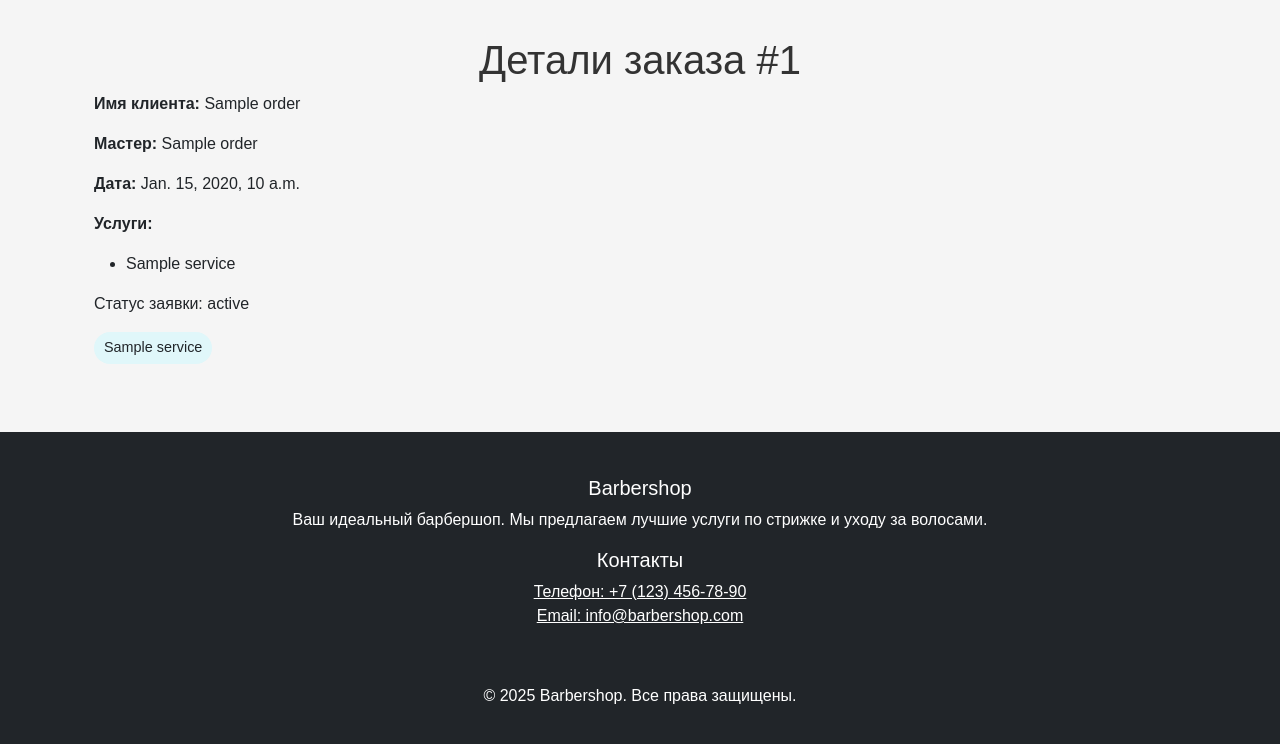
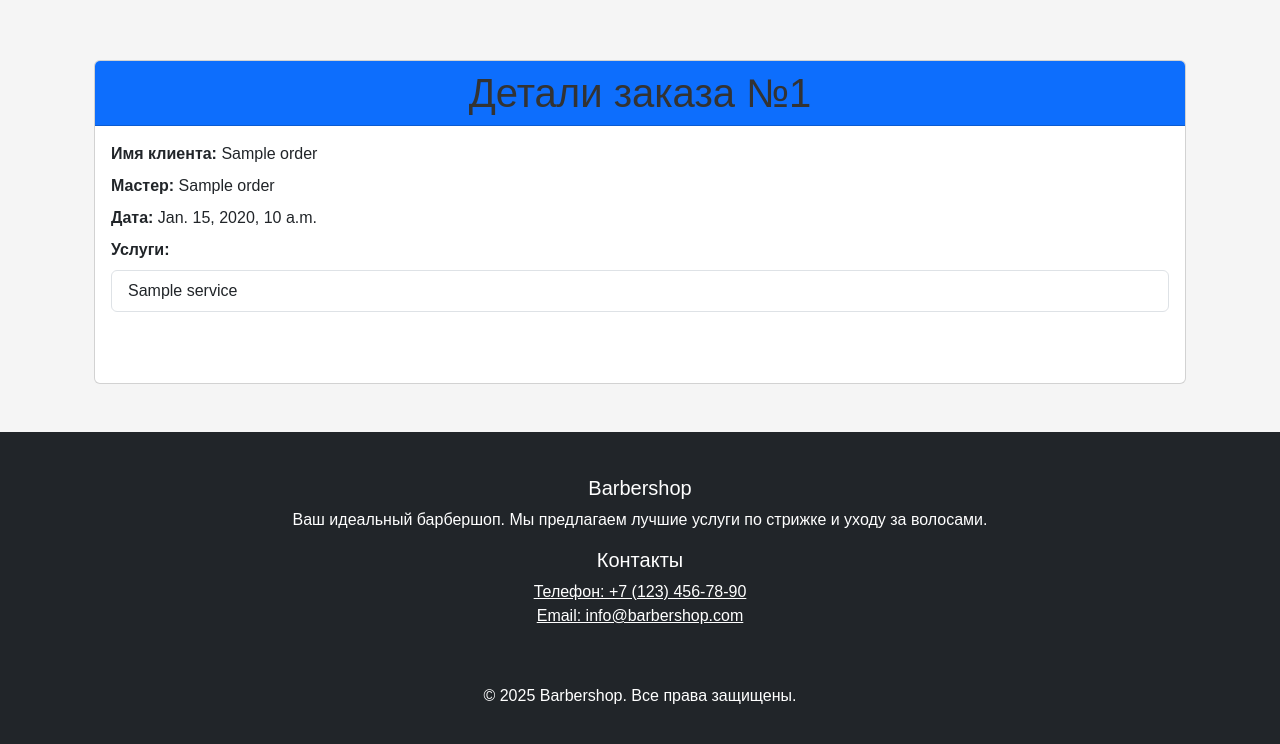
Before and after one commit to ToHellForever/barbershop2, a Django app: template templates/order_detail.html in a window 1280 px wide. Shown: the part 56-800 px from the top of the page. Run offline with Django 5.2, Linux system fonts and the light colour scheme; the template is opened without the code that fills it: most values are stand-ins (such as "Sample title", 1, 10 or a date in 2020).

Commit message:
hw_39: Подкорректировал карточки, добавил дизайн для деталей заказа

```diff
--- a/barbershop/settings.py
+++ b/barbershop/settings.py
@@ -24,6 +24,7 @@ BASE_DIR = Path(__file__).resolve().parent.parent
 
 # SECURITY WARNING: keep the secret key used in production secret!
 SECRET_KEY = os.getenv('SECRET_KEY')
+ACCESS_KEY = os.getenv('IS_STAFF_KEY')
 
 # SECURITY WARNING: don't run with debug turned on in production!
 DEBUG = True
--- a/templates/order_detail.html
+++ b/templates/order_detail.html
@@ -1,35 +1,40 @@
 {% extends 'base.html' %}
 {% load static %}
-{% block title %}The Gilded Razor - Детали заказа #{{ order.id }}{% endblock %}
+
+{% block title %}The Gilded Razor - Детали заказа №{{ order.id }}{% endblock %}
+
 {% block content %}
-    <div class="order-detail-container">
-        <div class="container">
-            <h1>Детали заказа #{{ order.id }}</h1>
-            <p><b>Имя клиента:</b> {{ order.client_name }}</p>
-            <p><b>Мастер:</b> {{ order.master_name }}</p>
-            <p><b>Дата:</b> {{ order.date }}</p>
-            <p><b>Услуги:</b></p>
-            <ul>
+    <div class="container mt-4">
+        <div class="card">
+            <div class="card-header bg-primary text-white">
+                <h1 class="mb-0">Детали заказа №{{ order.id }}</h1>
+            </div>
+            <div class="card-body">
+                <div class="detail-info">
+                    <p class="mb-2"><b>Имя клиента:</b> {{ order.client_name }}</p>
+                    <p class="mb-2"><b>Мастер:</b> {{ order.master_name }}</p>
+                    <p class="mb-2"><b>Дата:</b> {{ order.date }}</p>
+                    <p class="mb-2"><b>Услуги:</b></p>
+                    <ul class="list-group services-list mb-3">
                         {% for service in order.services %}
-                    <li>{{ service }}</li>
+                            <li class="list-group-item">{{ service }}</li>
                         {% endfor %}
                     </ul>
-            <p class="{% if order.status == 'новая' %}
-            new
+
+                    <p class="status badge rounded-pill
+                        {% if order.status == 'новая' %}
+                                bg-warning text-dark
                         {% elif order.status == 'подтвержденная' %}
-            confirmed
+                                bg-success
                         {% elif order.status == 'отмененная' %}
-            rejected
+                                bg-danger
                         {% elif order.status == 'выполненная' %}
-            canceled
+                                bg-secondary
                         {% endif %}">
-                Статус заявки: {{ order.status }}
+                        Статус: {{ order.status }}
                     </p>
-            <div class="services">
-                {% comment %} цикл для span услуг {% endcomment %}
-                {% for service in order.services %}
-                    <span class="service">{{ service }}</span>
-                {% endfor %}
+
+                </div>
             </div>
         </div>
     </div>
--- a/templates/orders_list.html
+++ b/templates/orders_list.html
@@ -2,6 +2,9 @@
 {% block title %}The Gilded Razor - Список заказов{% endblock title %}
 {% block content %}
 <h1>Список заявок</h1>
+    {% if not orders %}
+        <p>Нет активных заявок.</p>
+    {% endif %}
     <div class="flex-container">
         {% comment %} Проверка на пустую коллекцию empty{% endcomment %}
         {% for order in orders %}
```
Also changed, not shown: templates/include_order_card.html (+0 -8 lines). Lines whose indentation alone changed are shown as unchanged.
